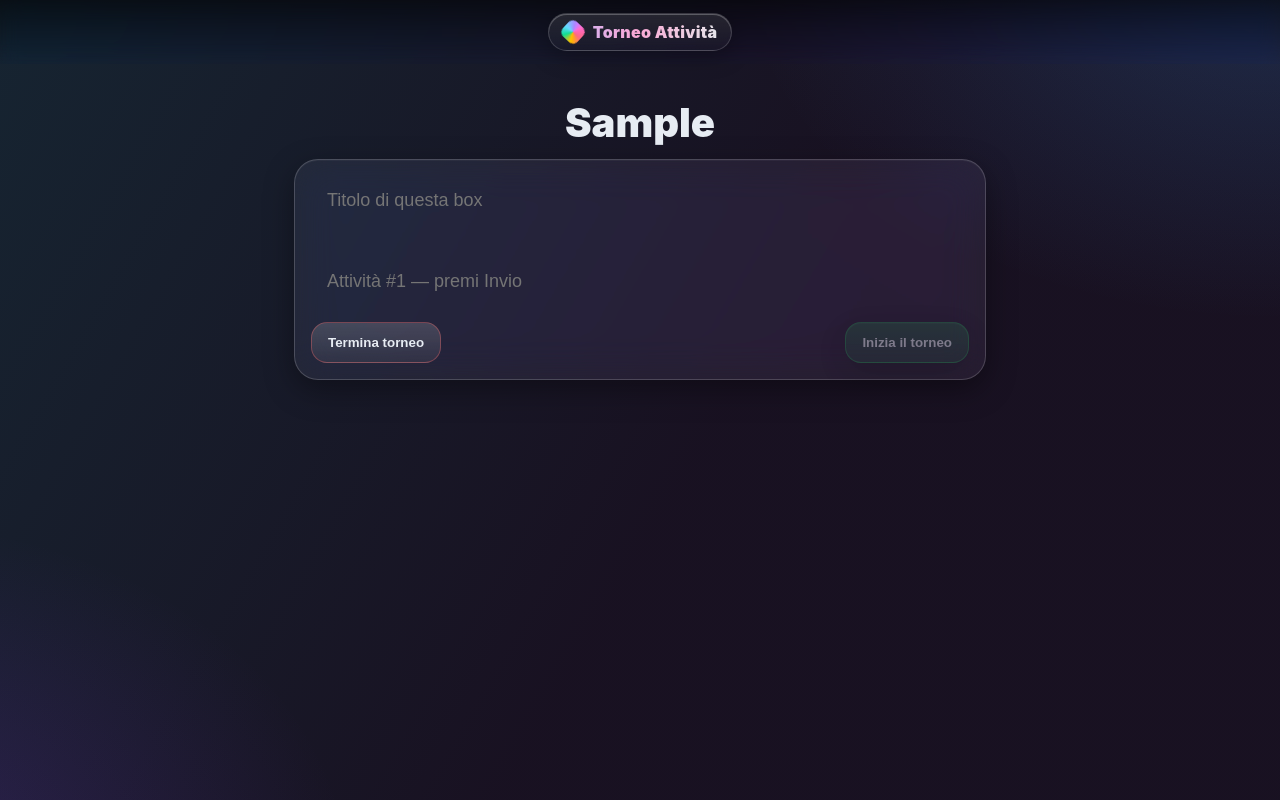
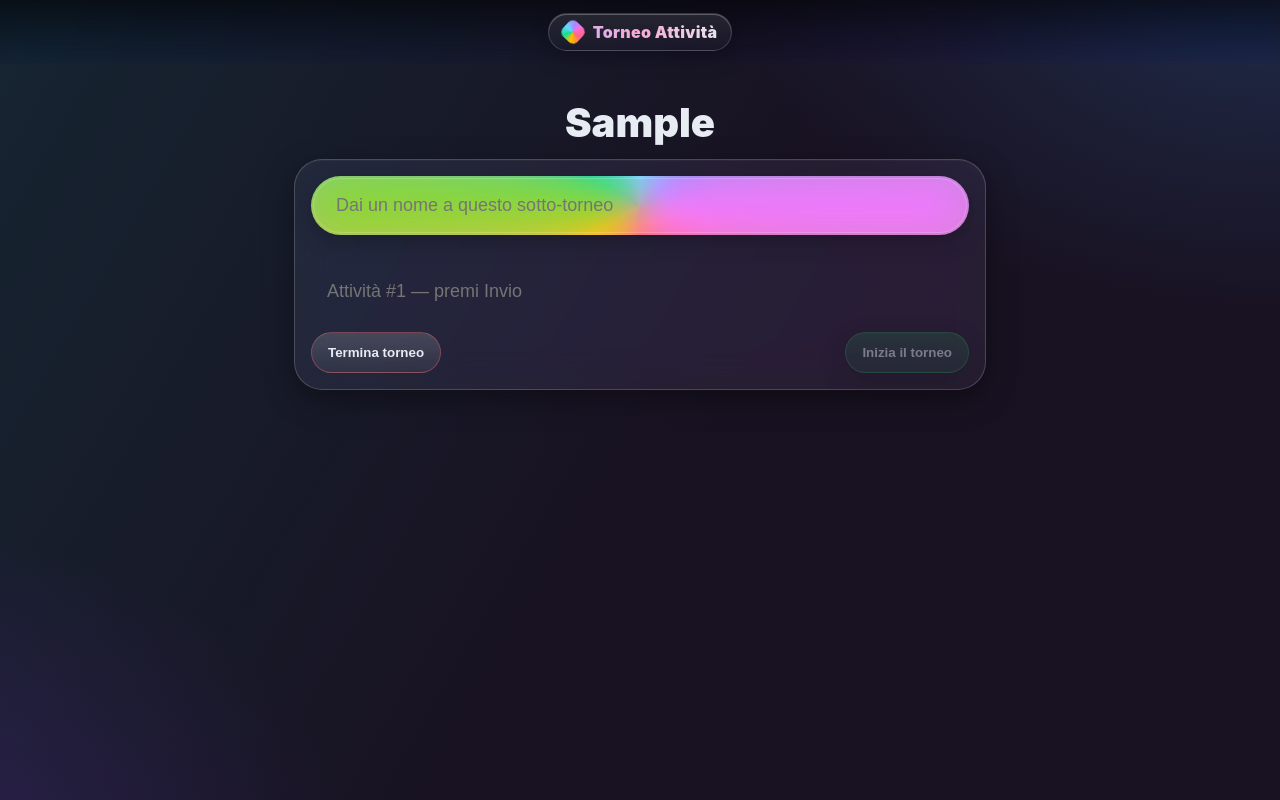
Before and after one commit to marcolastella/Torneo-App, a React (Vite) app: page / in a window 1280 px wide. Both pictures are taken after typing "Sample" into the empty fields and a click on the button "Conferma". Built offline with nearby package versions, Linux system fonts and the light colour scheme.

Commit message:
Add files via upload

```diff
--- a/src/App.jsx
+++ b/src/App.jsx
@@ -115,14 +115,16 @@ export default function App(){
       if(!state.champion) return
       if(state.restQueue.length === 0){
         const winner = state.champion
+        const composed = (state.roundBoxTitle && state.roundBoxTitle.trim()) ? `${state.roundBoxTitle.trim()} ${winner}` : winner
         setState(s => ({
           ...s,
-          chain: [...s.chain, { text: winner, themeIndex: s.roundIndex }],
+          chain: [...s.chain, { text: composed, themeIndex: s.roundIndex }],
           roundIndex: s.roundIndex + 1,
           activities: [],
           champion: null,
           restQueue: [],
           pair: [],
+          roundBoxTitle: '',
           stage: Stage.Add
         }))
         return
@@ -210,11 +212,11 @@ export default function App(){
         {state.stage === Stage.Add && (
           <section className="card" style={{padding:16, display:'grid', gap:16}}>
             <form onSubmit={(e)=> e.preventDefault()} style={{display:'grid', gap:8}}>
-              <input className="input" placeholder="Titolo di questa box" value={state.roundBoxTitle} onChange={e=> setState(s=>({...s, roundBoxTitle:e.target.value}))} />
+              <div className="glassRainbow"><div className="glassInner"><input className="input noBorder" placeholder="Dai un nome a questo sotto-torneo" value={state.roundBoxTitle} onChange={e=> setState(s=>({...s, roundBoxTitle:e.target.value}))} /></div></div>
             </form>
             <div style={{display:'grid', gap:10}}>
               {state.activities.map((a, i)=> (
-                <div className="item" key={i}>
+                <div className="item activityPill" key={i}>
                   <div className="itemText">{a}</div>
                   <button className="btn" onClick={()=>removeActivity(i)} aria-label="Rimuovi">Rimuovi</button>
                 </div>
--- a/src/styles.css
+++ b/src/styles.css
@@ -29,7 +29,7 @@ body{
 .card{
   background: var(--glass);
   border: 1px solid var(--glass-border);
-  border-radius: var(--radius);
+  border-radius: 28px;
   box-shadow: var(--shadow);
   backdrop-filter: blur(20px) saturate(160%);
   -webkit-backdrop-filter: blur(20px) saturate(160%);
@@ -39,10 +39,10 @@ body{
 .row{ display:flex; gap:12px; align-items:center; justify-content:space-between }
 .input{
   width:100%; background:transparent; border:none; outline:none; color:var(--fg);
-  font-size:18px; padding:14px 16px; border-radius:16px
+  font-size:18px; padding:14px 16px; border-radius:9999px
 }
 .hint{font-size:13px; color:var(--muted)}
-.btn{ display:inline-flex; align-items:center; gap:10px; padding:12px 16px; border-radius:16px;
+.btn{ display:inline-flex; align-items:center; gap:10px; padding:12px 16px; border-radius:9999px;
   border:1px solid rgba(255,255,255,0.16);
   background: linear-gradient(180deg, rgba(255,255,255,0.16), rgba(255,255,255,0.06));
   color:var(--fg); font-weight:600; cursor:pointer; user-select:none; -webkit-tap-highlight-color:transparent;
@@ -54,7 +54,7 @@ body{
 .btn-danger{ border-color: rgba(255,107,107,.35) }
 .grid{ display:grid; gap:16px }
 .list{ display:grid; gap:10px }
-.item{ display:flex; align-items:center; justify-content:space-between; gap:10px; padding:10px 12px; border-radius:16px;
+.item{ display:flex; align-items:center; justify-content:space-between; gap:10px; padding:10px 12px; border-radius:9999px;
   border:1px solid rgba(255,255,255,0.16); background:linear-gradient(180deg, rgba(255,255,255,0.12), rgba(255,255,255,0.06));
   box-shadow: var(--shadow); animation: popIn .25s ease both;
 }
@@ -62,7 +62,7 @@ body{
 .versus{ display:grid; gap:14px }
 .activityCard{ color:#f7f9ff; text-shadow: 0 1px 2px rgba(0,0,0,.25);
   position:relative; padding:22px 16px; min-height:92px; display:flex; align-items:center; justify-content:center; text-align:center;
-  font-size: clamp(18px, 4.2vw, 24px); font-weight:900; border-radius: var(--radius);
+  font-size: clamp(18px, 4.2vw, 24px); font-weight:900; border-radius: 28px;
   border:1px solid rgba(255,255,255,0.16);
   background: linear-gradient(180deg, rgba(255,255,255,.16), rgba(255,255,255,.06));
   box-shadow: var(--shadow); cursor:pointer; transition: transform .06s ease;
@@ -148,3 +148,20 @@ header{
   background: linear-gradient(180deg, rgba(34,197,94,.30), rgba(34,197,94,.14));
   box-shadow: var(--shadow);
 }
+
+.glassRainbow{
+  padding:2px; border-radius:9999px;
+  background: conic-gradient(from 0deg, #7dd3fc, #a78bfa, #f472b6, #fb7185, #fbbf24, #34d399, #7dd3fc);
+  box-shadow: 0 6px 22px rgba(0,0,0,.25);
+}
+.glassInner{
+  border-radius:9999px;
+  background: var(--glass);
+  border: 1px solid var(--glass-border);
+  backdrop-filter: blur(20px) saturate(160%);
+  -webkit-backdrop-filter: blur(20px) saturate(160%);
+  padding: 2px 6px;
+}
+.noBorder{ border:none !important; }
+
+.activityPill{ border-radius: 9999px !important; }
```
